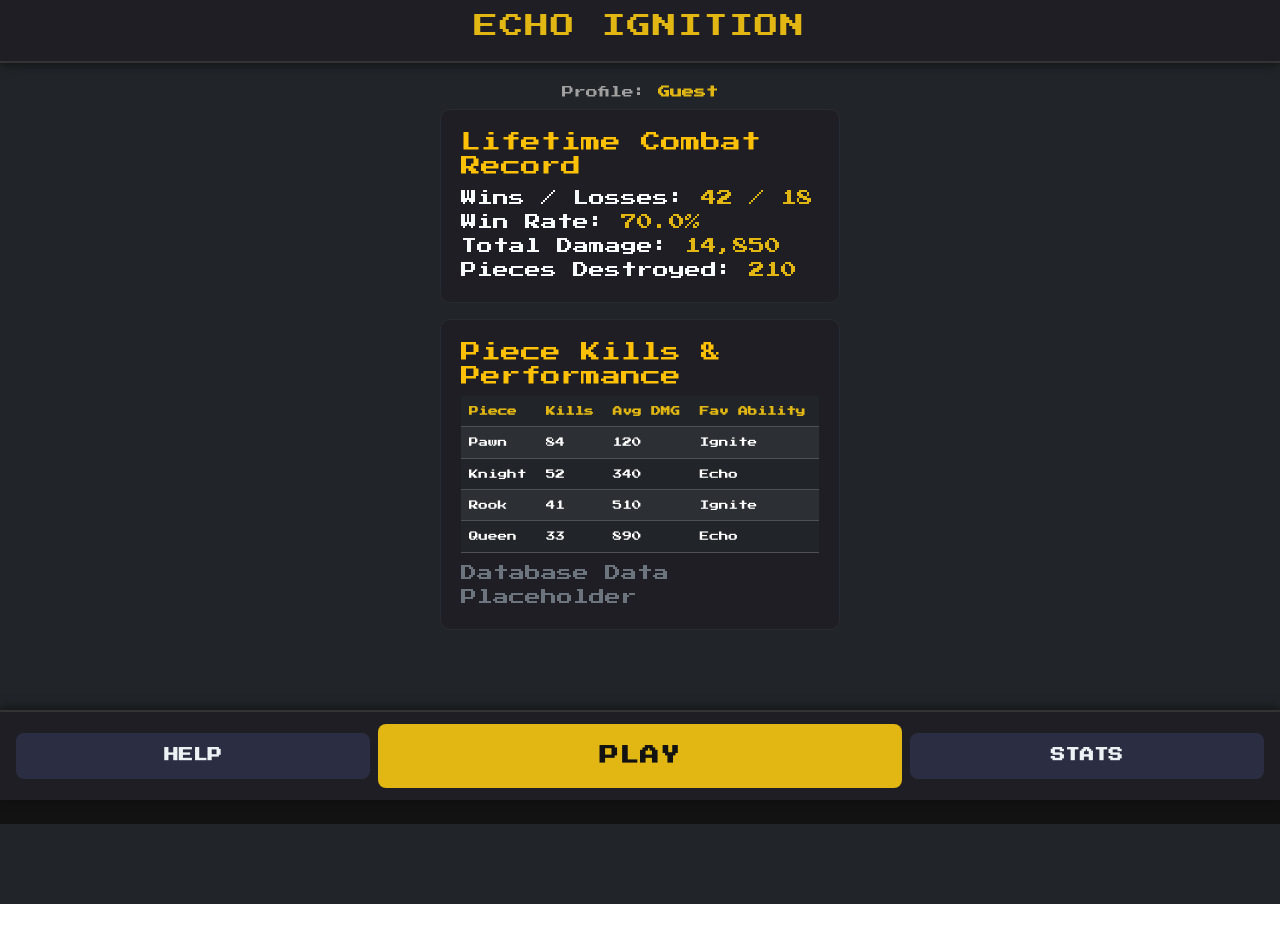
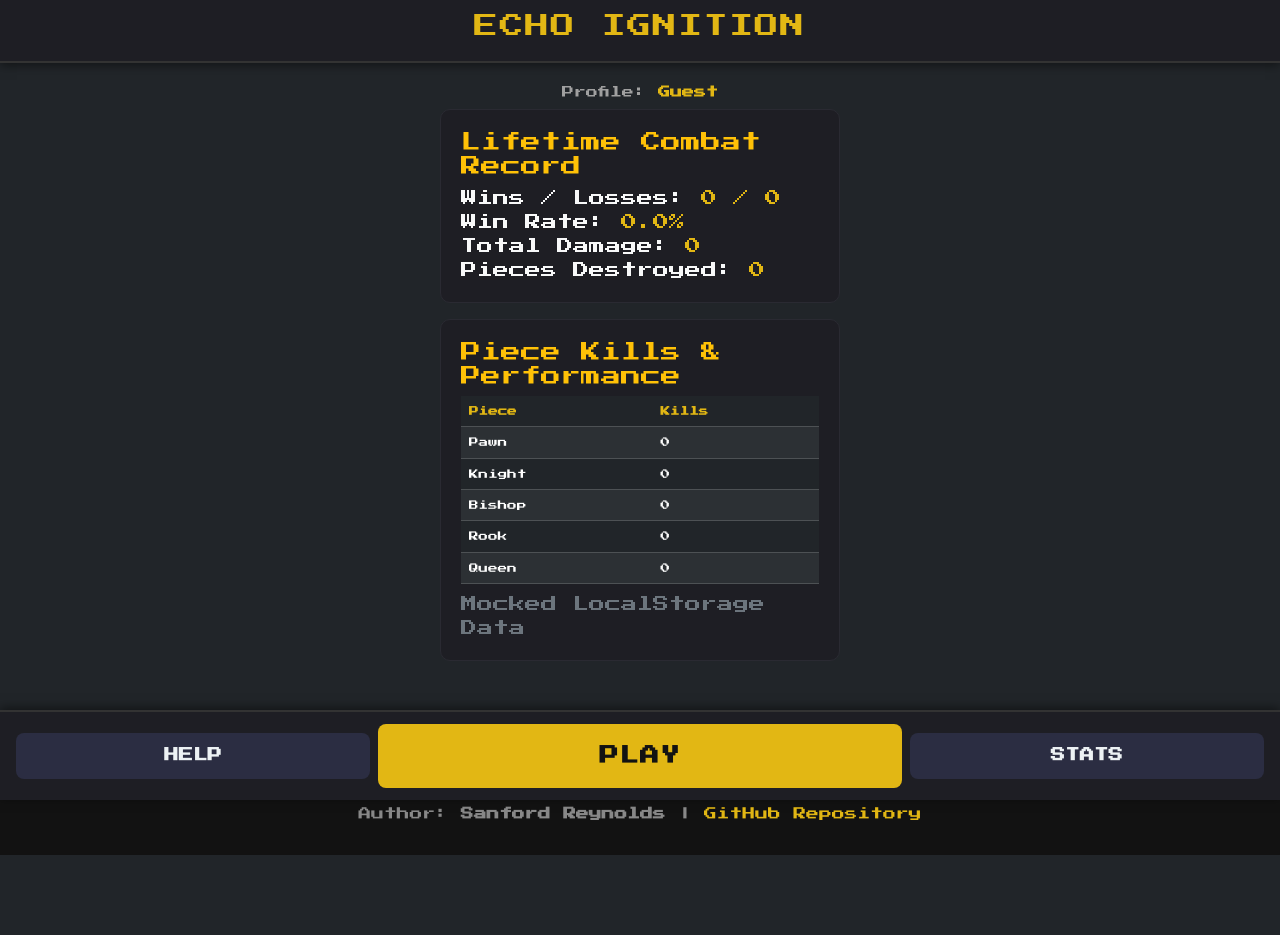
Before and after one commit to sreynolds42/startupApplication, a React (Vite) app: page /stats in a window 1280 px wide. Before the commit the page ends 904 px from the top, so only its background shows below. Built offline with nearby package versions, Linux system fonts and the light colour scheme.

Commit message:
stats storage stuff

```diff
--- a/src/stats/stats.jsx
+++ b/src/stats/stats.jsx
@@ -2,40 +2,59 @@ import React, { useState, useEffect } from 'react';
 
 export function Stats() {
   const [username, setUsername] = useState('Guest');
+  const [userStats, setUserStats] = useState({
+    wins: 0,
+    losses: 0,
+    totalDamage: 0,
+    piecesDestroyed: 0,
+    pieceKills: { Pawn: 0, Knight: 0, Bishop: 0, Rook: 0, Queen: 0 }
+  });
 
+  // this gets the user
   useEffect(() => {
-    const savedUser = localStorage.getItem('userName');
-    if (savedUser) {
-      setUsername(savedUser);
+    const savedUser = localStorage.getItem('userName') || 'Guest';
+    setUsername(savedUser);
+// if they arent a guest it pulls their stored stats
+    if (savedUser !== 'Guest') {
+      const savedStats = localStorage.getItem(`stats_${savedUser}`);
+      if (savedStats) {
+        setUserStats(JSON.parse(savedStats));
+      }
     }
   }, []);
+ // maths out total games played
+  const totalGames = userStats.wins + userStats.losses;
+  // does win rate
+  const winRate = totalGames > 0 ? ((userStats.wins / totalGames) * 100).toFixed(1) : '0.0';
 
   return (
     <main className="main-content">
       <div className="user-badge mb-2">Profile: <span id="username-val" className="highlight">{username}</span></div>
 
+      {/* Account stats */}
       <section className="card db-card text-white">
         <h3 className="text-warning h5">Lifetime Combat Record</h3>
         <div className="stats-grid">
           <div className="stat-box text-light">
             <span className="stat-label text-light">Wins / Losses: </span>
-            <span className="stat-value highlight">42 / 18</span>
+            <span className="stat-value highlight">{userStats.wins} / {userStats.losses}</span>
           </div>
           <div className="stat-box text-light">
             <span className="stat-label text-light">Win Rate: </span>
-            <span className="stat-value highlight">70.0%</span>
+            <span className="stat-value highlight">{winRate}%</span>
           </div>
           <div className="stat-box text-light">
             <span className="stat-label text-light">Total Damage: </span>
-            <span className="stat-value highlight">14,850</span>
+            <span className="stat-value highlight">{userStats.totalDamage.toLocaleString()}</span>
           </div>
           <div className="stat-box text-light">
             <span className="stat-label text-light">Pieces Destroyed: </span>
-            <span className="stat-value highlight">210</span>
+            <span className="stat-value highlight">{userStats.piecesDestroyed}</span>
           </div>
         </div>
       </section>
 
+      {/* Piece stats */}
       <section className="card db-card text-white">
         <h3 className="text-warning h5">Piece Kills & Performance</h3>
         <div className="table-responsive">
@@ -44,39 +63,19 @@ export function Stats() {
               <tr>
                 <th>Piece</th>
                 <th>Kills</th>
-                <th>Avg DMG</th>
-                <th>Fav Ability</th>
               </tr>
             </thead>
             <tbody>
-              <tr>
-                <td>Pawn</td>
-                <td>84</td>
-                <td>120</td>
-                <td>Ignite</td>
-              </tr>
-              <tr>
-                <td>Knight</td>
-                <td>52</td>
-                <td>340</td>
-                <td>Echo</td>
-              </tr>
-              <tr>
-                <td>Rook</td>
-                <td>41</td>
-                <td>510</td>
-                <td>Ignite</td>
-              </tr>
-              <tr>
-                <td>Queen</td>
-                <td>33</td>
-                <td>890</td>
-                <td>Echo</td>
-              </tr>
+              {Object.entries(userStats.pieceKills || {}).map(([piece, kills]) => (
+                <tr key={piece}>
+                  <td>{piece}</td>
+                  <td>{kills}</td>
+                </tr>
+              ))}
             </tbody>
           </table>
         </div>
-        <span className="api-tag text-secondary">Database Data Placeholder</span>
+        <span className="api-tag text-secondary">Mocked LocalStorage Data</span>
       </section>
     </main>
   );
```
